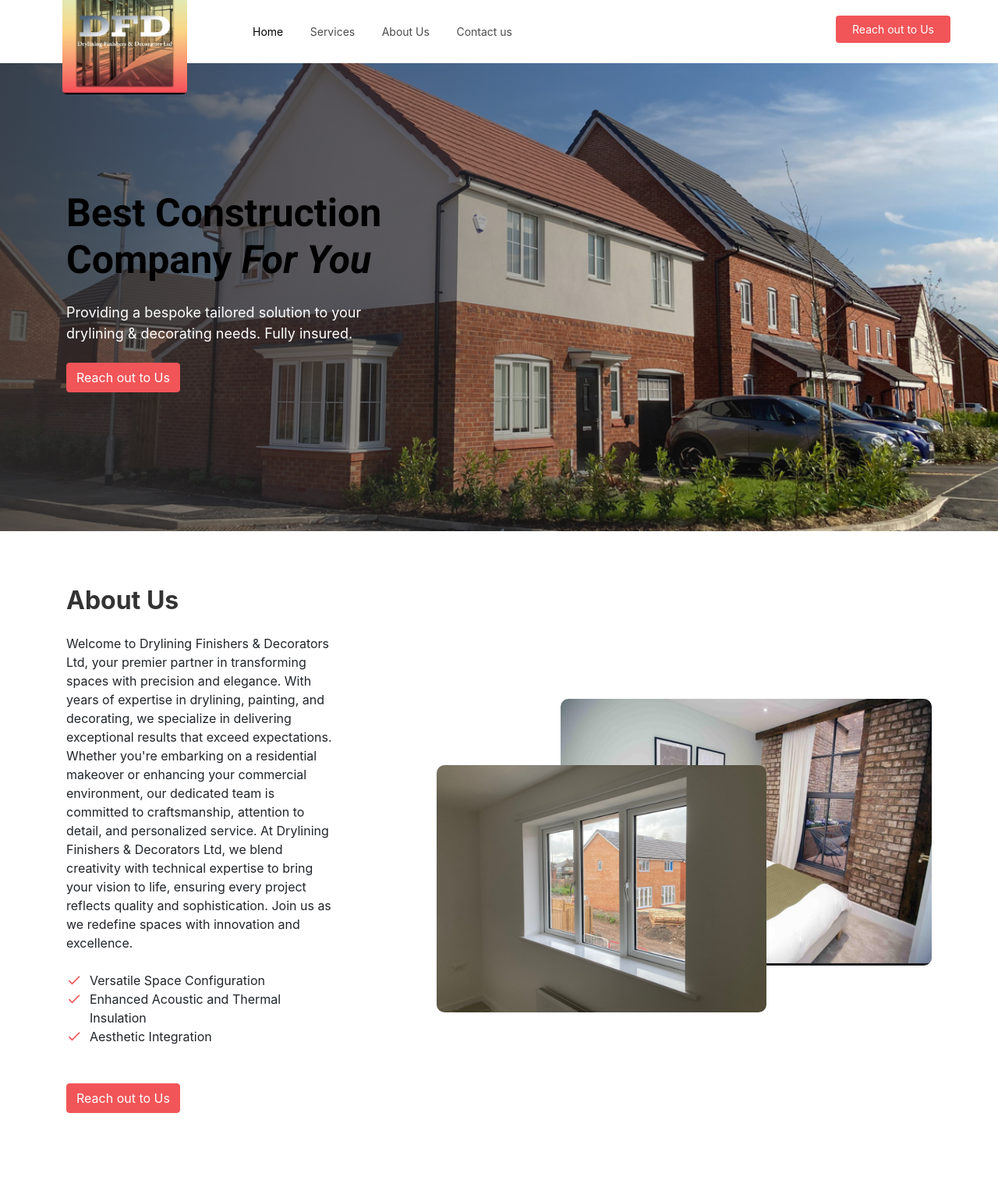
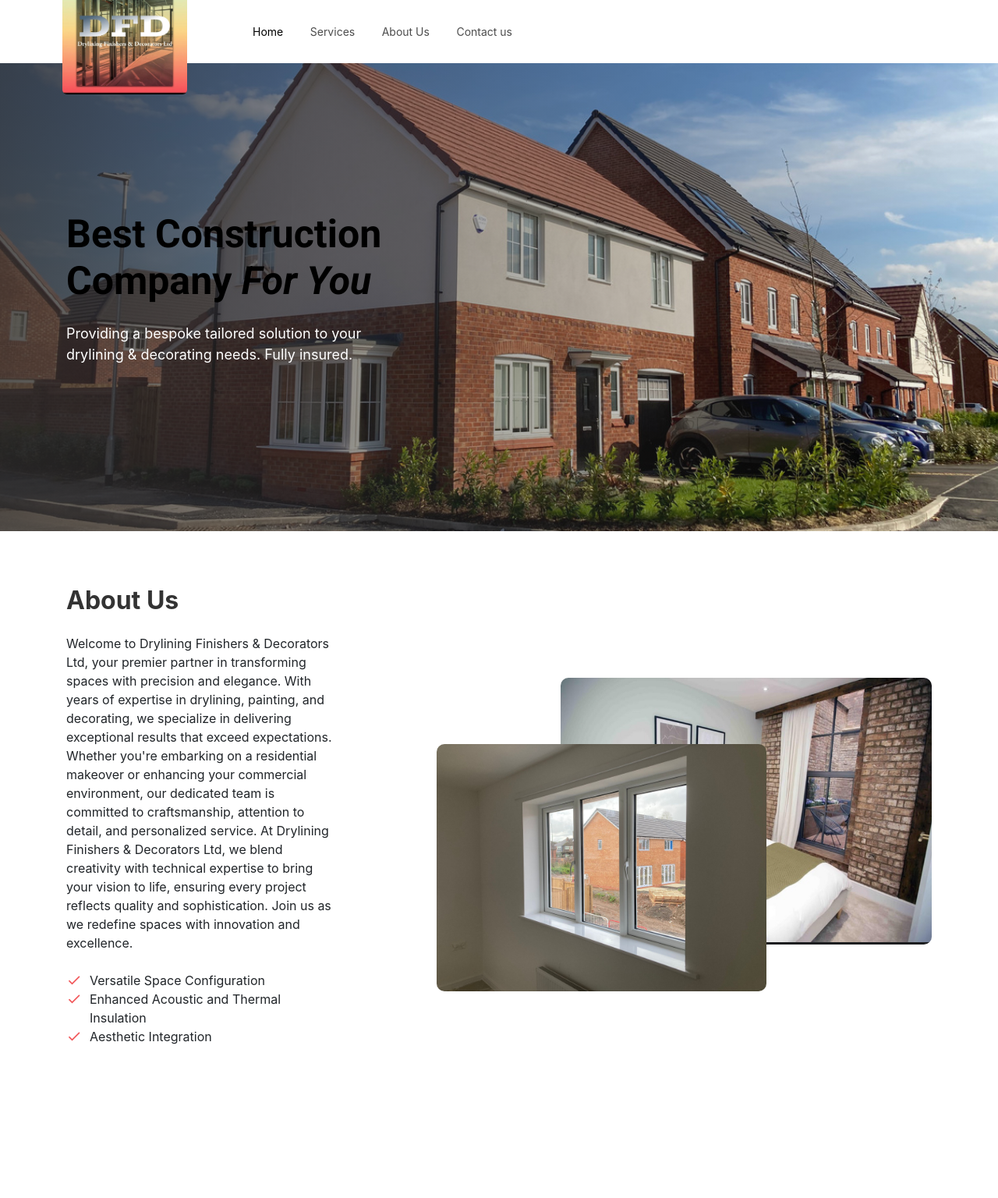
Before and after one commit to augustinekweku/dfd-html, a React app: page index.html in a window 1280 px wide. Shown: the top 1536 px of the page at 78% size. Built offline with nearby package versions, Linux system fonts and the light colour scheme; a web font is replaced by a local one.

Commit message:
hide reach out to us button

```diff
--- a/index.html
+++ b/index.html
@@ -80,7 +80,7 @@
               <ul
                 class="js-clone-nav d-none d-lg-inline-block text-left site-menu float-right menu-absolute"
               >
-                <li class="cta-button">
+                <li class="cta-button d-none">
                   <a href="contact.html" target="_blank"> Reach out to Us </a>
                 </li>
               </ul>
@@ -130,7 +130,9 @@
                   Providing a bespoke tailored solution to your drylining &
                   decorating needs. Fully insured.
                 </p>
-                <p><a href="#" class="btn btn-primary">Reach out to Us</a></p>
+                <p>
+                  <a href="#" class="btn btn-primary d-none">Reach out to Us</a>
+                </p>
               </div>
             </div>
           </div>
@@ -190,7 +192,9 @@
             </ul>
 
             <p>
-              <a href="contact.html" class="btn btn-primary">Reach out to Us</a>
+              <a href="contact.html" class="btn btn-primary d-none"
+                >Reach out to Us</a
+              >
             </p>
           </div>
         </div>
```
Also changed, not shown: contact.html (+1 -1 lines), 1 other file.
